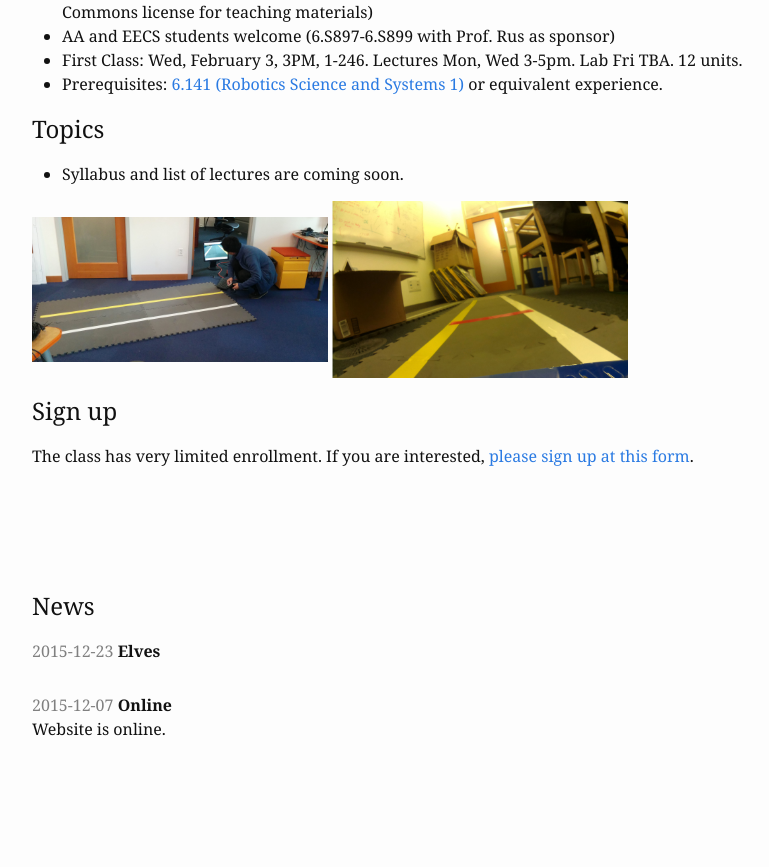
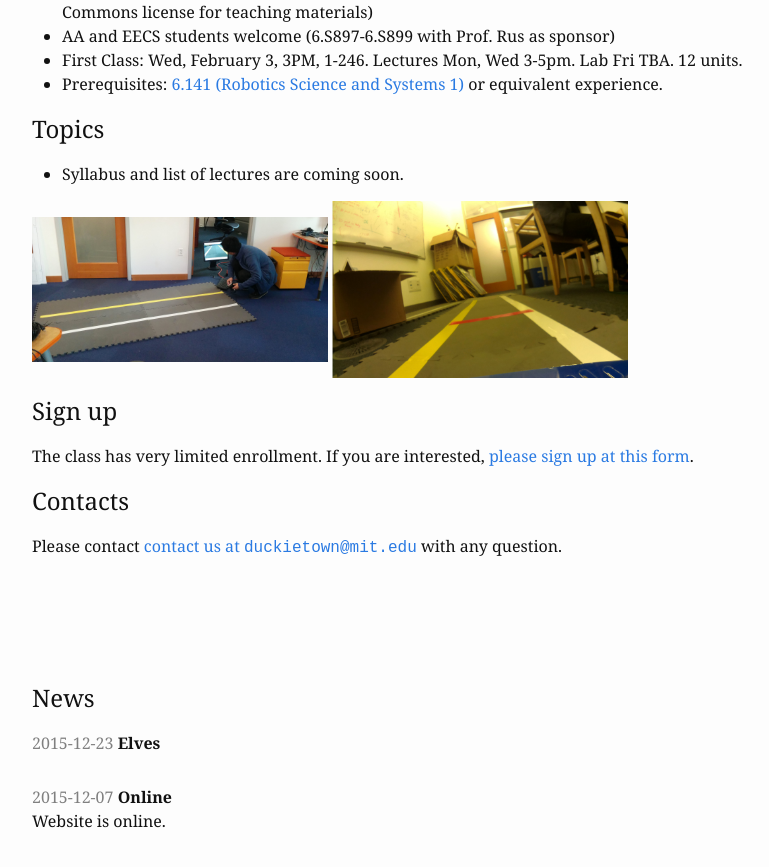
Before and after one commit to duckietown/duckietown.mit.edu, a Jekyll site: the page built from 01_index.md, in a window 1280 px wide and 900 px high, scrolled down 577 px. Shown: the top 867 px of the window, without its empty margins (320-1089 px from the left). Built offline with Jekyll 4.4.1, drawn with Linux system fonts in a browser that asks for light colours; nearby versions of some CDN libraries; before the commit the page ends 1385 px from its top, so only the background shows below that.

Commit message:
skeleton

```diff
--- a/01_index.md
+++ b/01_index.md
@@ -55,6 +55,10 @@ The class has very limited enrollment. If you are interested,
 [please sign up at this form](https://docs.google.com/forms/d/16Ky_82MFX-vByKSyiLiUrvUXbFAWbzJylRi-G2lmdFM/viewform).
 
 
+<h2>Contacts</h2>
+
+<p>Please contact <a href="mailto:duckietown@mit.edu ">contact us at <tt>duckietown@mit.edu</tt></a> with any question.</p>
+
 <!-- All these links are Google Docs documents
 on which everybody can comment:
 
```
Also changed, not shown: 2 other files.
